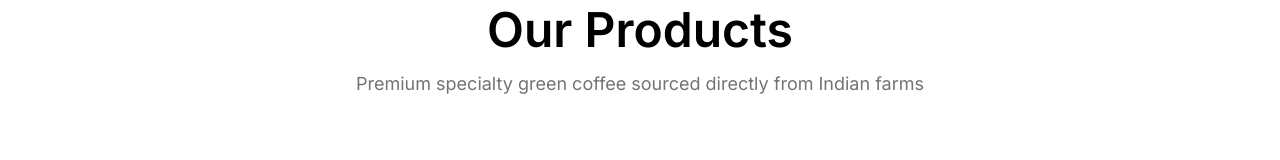
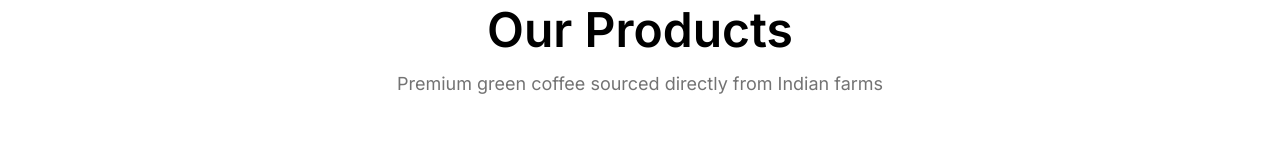
Before and after one commit to Gray-Cup/bulkgreencoffee-com, a Next.js app: page /products in a window 1280 px wide. Shown: the part 138-298 px from the top of the page. Built offline with nearby package versions, Linux system fonts and the light colour scheme; no server answers.

Commit message:
Update page.tsx

```diff
--- a/src/app/(marketing)/products/page.tsx
+++ b/src/app/(marketing)/products/page.tsx
@@ -116,7 +116,7 @@ export default function ProductsPage() {
               Our Products
             </h1>
             <p className="text-lg text-muted-foreground">
-              Premium specialty green coffee sourced directly from Indian farms
+              Premium green coffee sourced directly from Indian farms
             </p>
           </div>
 
```
